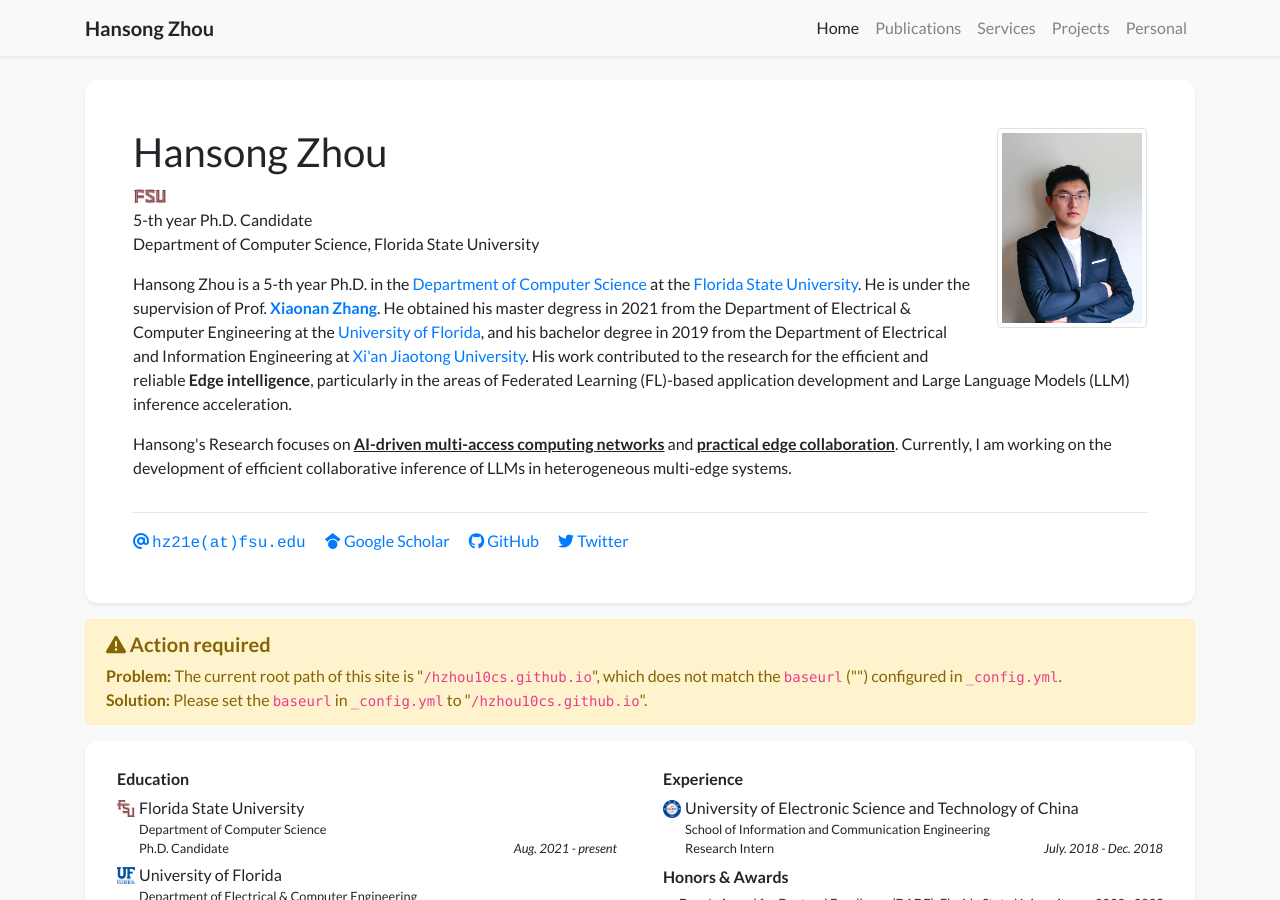
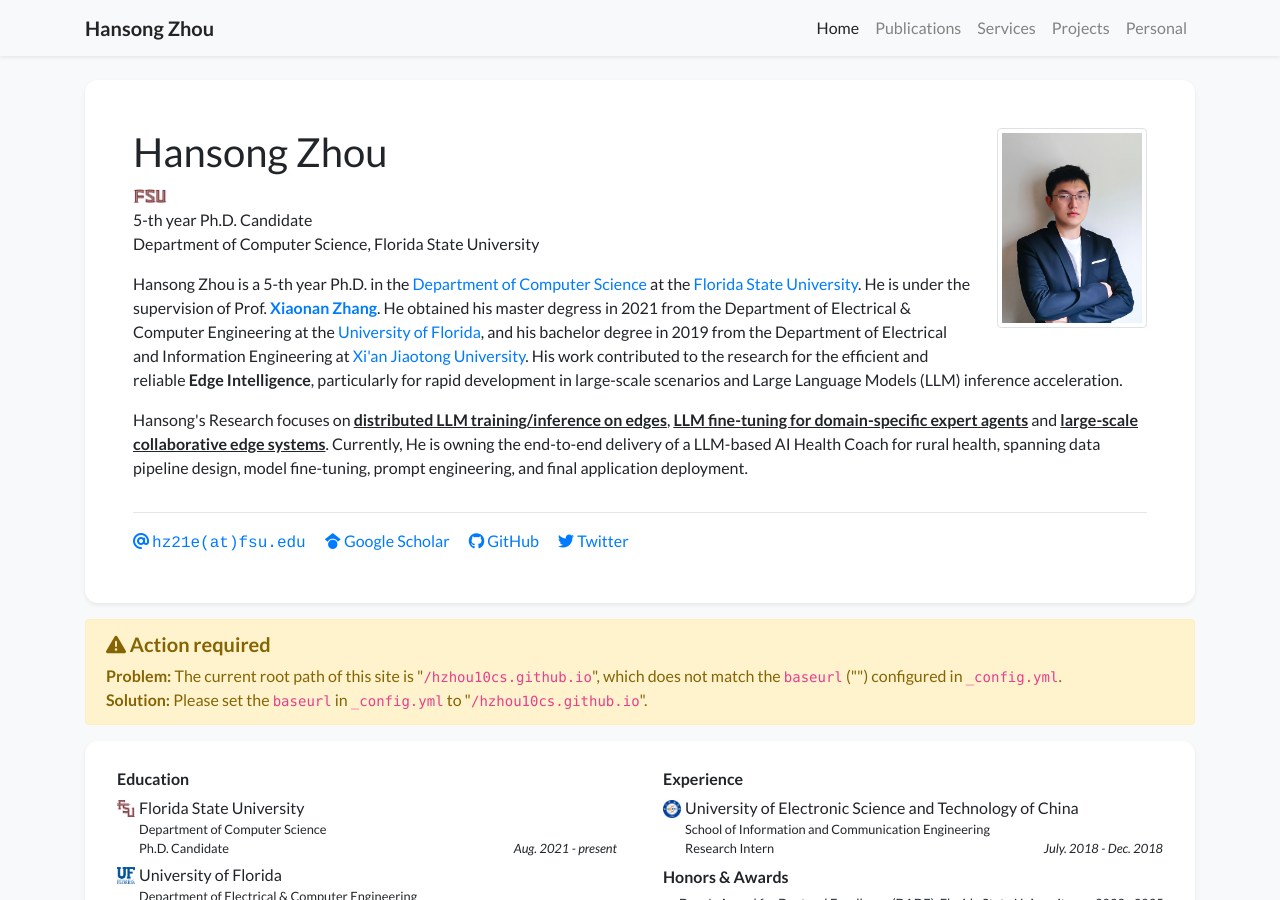
Before and after one commit to hzhou10cs/hzhou10cs.github.io, a Jekyll site: the page built from index.html, in a window 1280 px wide and 900 px high. Built offline with Jekyll 4.4.1, drawn with Linux system fonts in a browser that asks for light colours; nearby versions of some CDN libraries; a style sheet for code colours, icons or effects is not loaded.

Commit message:
Update introduction

```diff
--- a/_data/profile.yml
+++ b/_data/profile.yml
@@ -23,10 +23,10 @@ short_bio: >-
   <p>
     Hansong Zhou is a 5-th year Ph.D. in the <a href="https://www.cs.fsu.edu/">Department of Computer Science</a> at the <a href="https://www.fsu.edu/">Florida State University</a>. He is under the supervision of Prof.  <a href="https://www.cs.fsu.edu/~xzhang/"><b>Xiaonan Zhang</b></a>.
     He obtained his master degress in 2021 from the Department of Electrical & Computer Engineering at the <a href="https://www.ece.ufl.edu/">University of Florida</a>, and his bachelor degree in 2019 from the Department of Electrical and Information Engineering at <a href="https://eie.xjtu.edu.cn/">Xi'an Jiaotong University</a>.
-    His work contributed to the research for the efficient and reliable <b> Edge intelligence</b>, particularly in the areas of Federated Learning (FL)-based application development and Large Language Models (LLM) inference acceleration.
+    His work contributed to the research for the efficient and reliable <b> Edge Intelligence</b>, particularly for rapid development in large-scale scenarios and Large Language Models (LLM) inference acceleration.
   </p>
   <p>
-    Hansong's Research focuses on <u><b>AI-driven multi-access computing networks</b></u> and <u><b>practical edge collaboration</b></u>. Currently, I am working on the development of efficient collaborative inference of LLMs in heterogeneous multi-edge systems.
+    Hansong's Research focuses on <u><b>distributed LLM training/inference on edges</b></u>, <u><b>LLM fine-tuning for domain-specific expert agents</b></u> and <u><b>large-scale collaborative edge systems</b></u>. Currently, He is owning the end-to-end delivery of a LLM-based AI Health Coach for rural health, spanning data pipeline design, model fine-tuning, prompt engineering, and final application deployment.
   </p>
 
 portrait_url: /assets/images/photos/portrait.png
```
